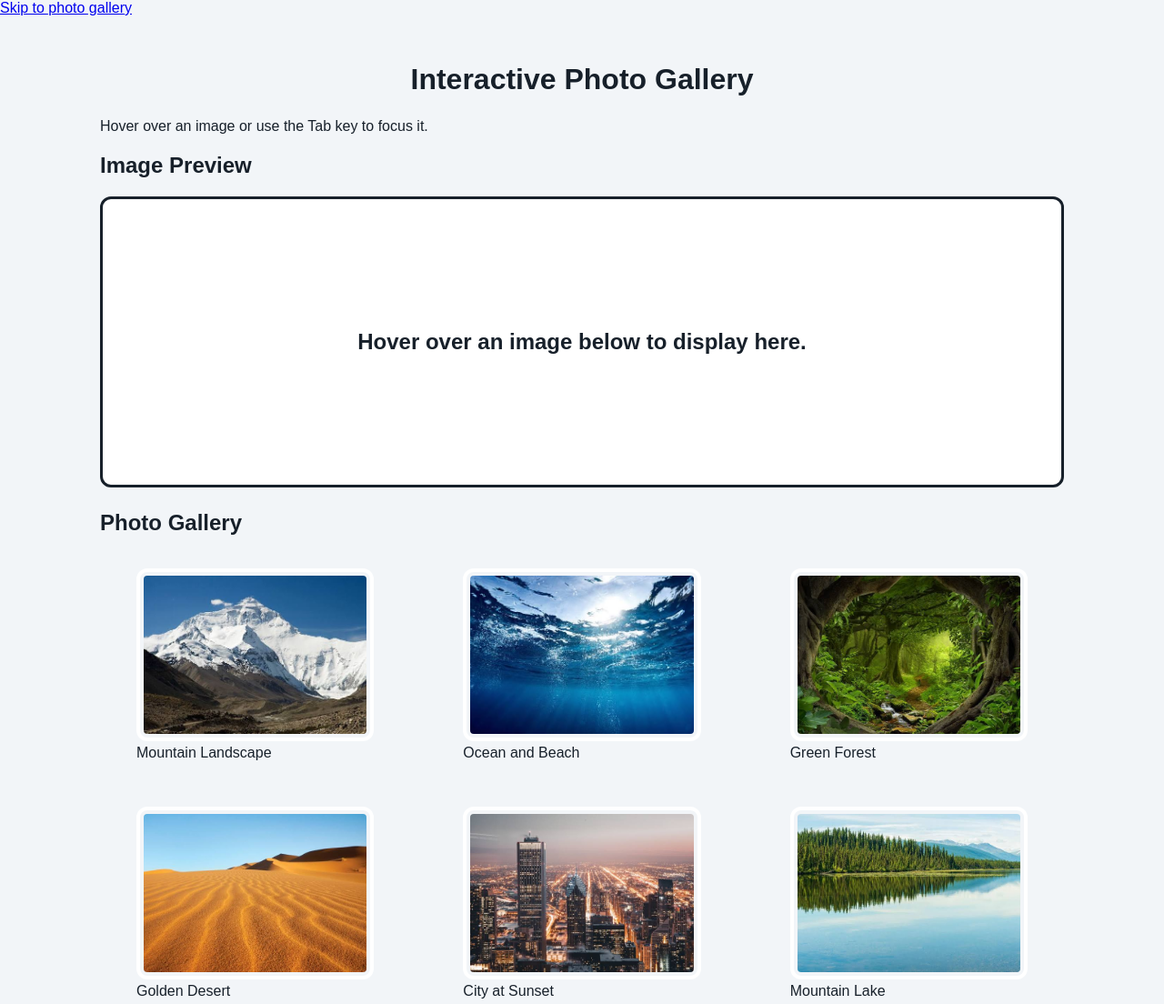
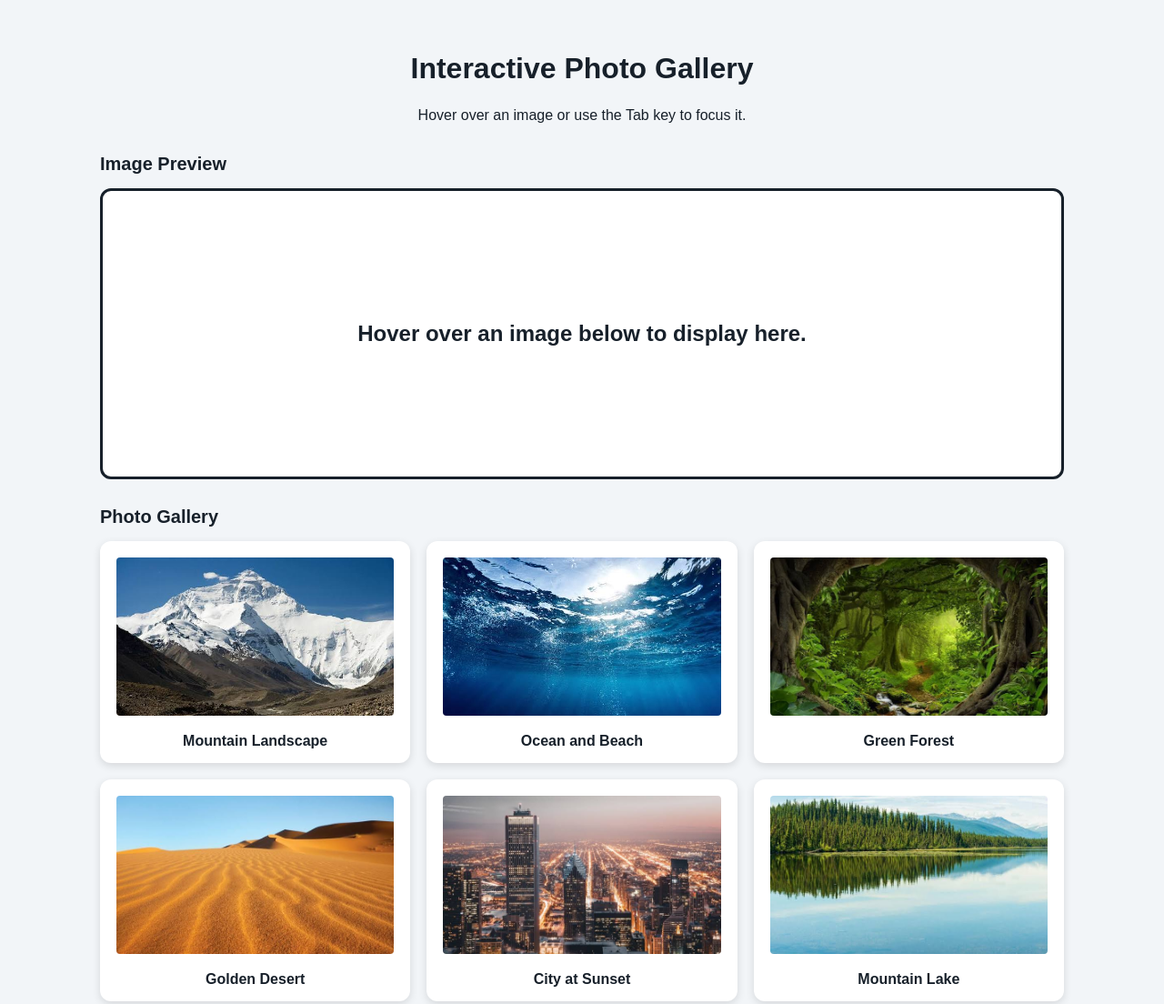
Before and after one commit to minhle135/Jsm2-Project, a plain HTML site: page index.html in a window 1280 px wide. Shown: the top 1104 px of the page at 91% size. Drawn offline with Linux system fonts and the light colour scheme.

Commit message:
Update style.css

```diff
--- a/style.css
+++ b/style.css
@@ -1,65 +1,153 @@
-* { box-sizing: border-box; }
+* {
+    box-sizing: border-box;
+}
 
 body {
     margin: 0;
-    font-family: Arial, sans-serif;
-    background: #f2f5f8;
+    font-family: Arial, Helvetica, sans-serif;
+    background-color: #f2f5f8;
     color: #17202a;
+    line-height: 1.5;
 }
 
 main {
     max-width: 1100px;
-    margin: auto;
+    margin: 0 auto;
     padding: 30px 20px 50px;
 }
 
-h1 { text-align: center; margin-bottom: 24px; }
+.skip-link {
+    position: absolute;
+    top: -100px;
+    left: 12px;
+    z-index: 10;
+    padding: 10px 14px;
+    background-color: #17202a;
+    color: #ffffff;
+    border-radius: 6px;
+}
+
+.skip-link:focus {
+    top: 12px;
+}
+
+h1 {
+    text-align: center;
+    margin-bottom: 10px;
+}
+
+h2 {
+    margin: 26px 0 12px;
+    font-size: 1.25rem;
+}
+
+.intro {
+    text-align: center;
+    margin-bottom: 24px;
+}
 
 .preview {
     min-height: 320px;
+    display: flex;
+    align-items: center;
+    justify-content: center;
+    padding: 30px;
+    margin-bottom: 25px;
+
     border: 3px solid #17202a;
     border-radius: 12px;
-    background-color: white;
+
+    background-color: #ffffff;
     background-image: url('');
     background-position: center;
     background-size: cover;
     background-repeat: no-repeat;
-    display: flex;
-    align-items: center;
-    justify-content: center;
+
+    color: #17202a;
     text-align: center;
-    padding: 30px;
     font-size: 1.5rem;
     font-weight: bold;
-    margin-bottom: 25px;
+    overflow-wrap: anywhere;
+}
+
+.preview.has-image {
+    color: #ffffff;
+    text-shadow: 1px 1px 4px #000000;
 }
 
 .gallery {
     display: grid;
-    grid-template-columns: repeat(3, 1fr);
+    grid-template-columns: repeat(3, minmax(0, 1fr));
     gap: 18px;
 }
 
+figure {
+    min-width: 0;
+    margin: 0;
+    padding: 10px;
+    background-color: #ffffff;
+    border-radius: 12px;
+    box-shadow: 0 3px 10px rgba(0, 0, 0, 0.12);
+}
+
 .gallery img {
+    display: block;
     width: 100%;
     height: 190px;
     object-fit: cover;
-    border: 4px solid white;
+
+    border: 4px solid #ffffff;
     padding: 4px;
     border-radius: 12px;
+
     cursor: pointer;
-    transition: transform .2s ease, box-shadow .2s ease;
+    transition: transform 0.2s ease, box-shadow 0.2s ease;
 }
 
 .gallery img:hover {
     transform: scale(1.03);
-    box-shadow: 0 7px 18px rgba(0,0,0,.25);
+    box-shadow: 0 7px 18px rgba(0, 0, 0, 0.25);
+}
+
+.gallery img:focus-visible {
+    outline: 4px solid #005fcc;
+    outline-offset: 4px;
+}
+
+.skip-link:focus-visible {
+    outline: 3px solid #005fcc;
+    outline-offset: 3px;
+}
+
+figcaption {
+    padding: 8px 2px 2px;
+    text-align: center;
+    font-weight: bold;
 }
 
 @media (max-width: 700px) {
-    .gallery { grid-template-columns: repeat(2, 1fr); }
+    .gallery {
+        grid-template-columns: repeat(2, minmax(0, 1fr));
+    }
+
+    .preview {
+        min-height: 250px;
+    }
 }
 
 @media (max-width: 450px) {
-    .gallery { grid-template-columns: 1fr; }
+    main {
+        padding-right: 14px;
+        padding-left: 14px;
+    }
+
+    .gallery {
+        grid-template-columns: 1fr;
+    }
 }
+
+@media (prefers-reduced-motion: reduce) {
+    .gallery img {
+        transition: none;
+    }
+}
```
